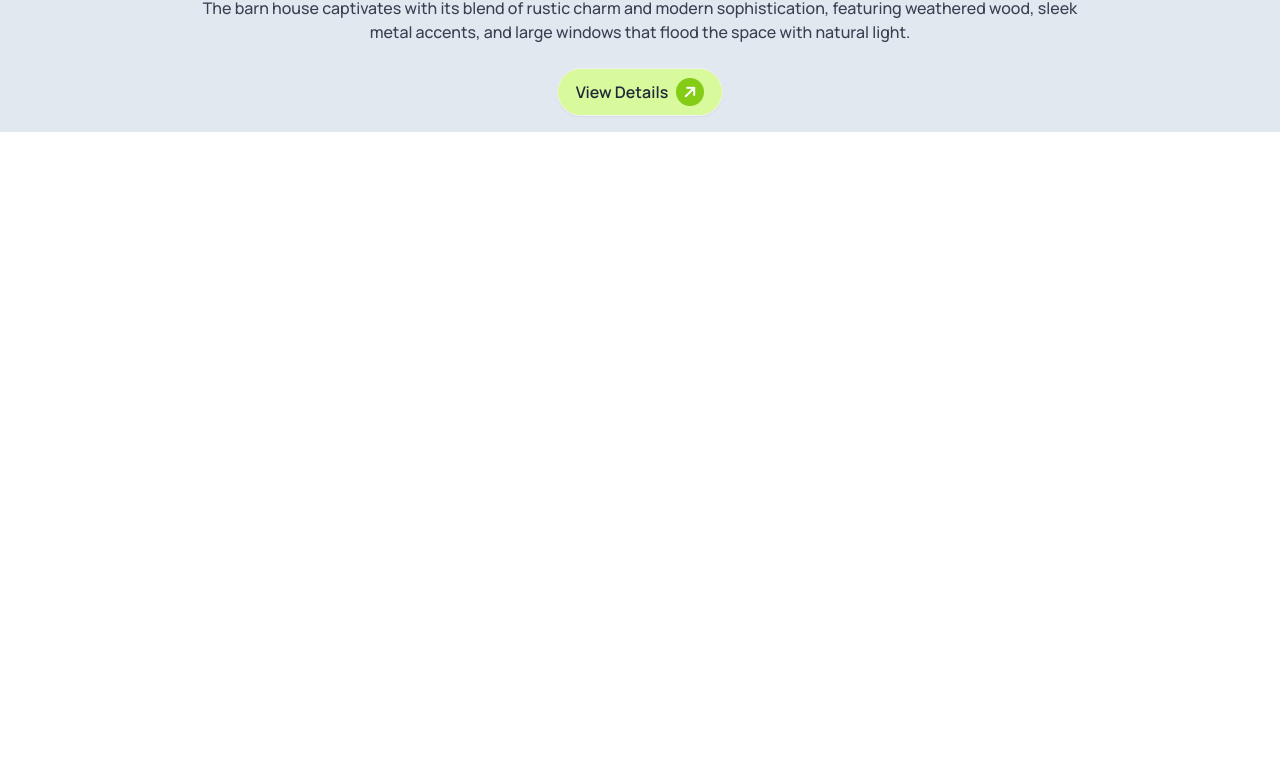
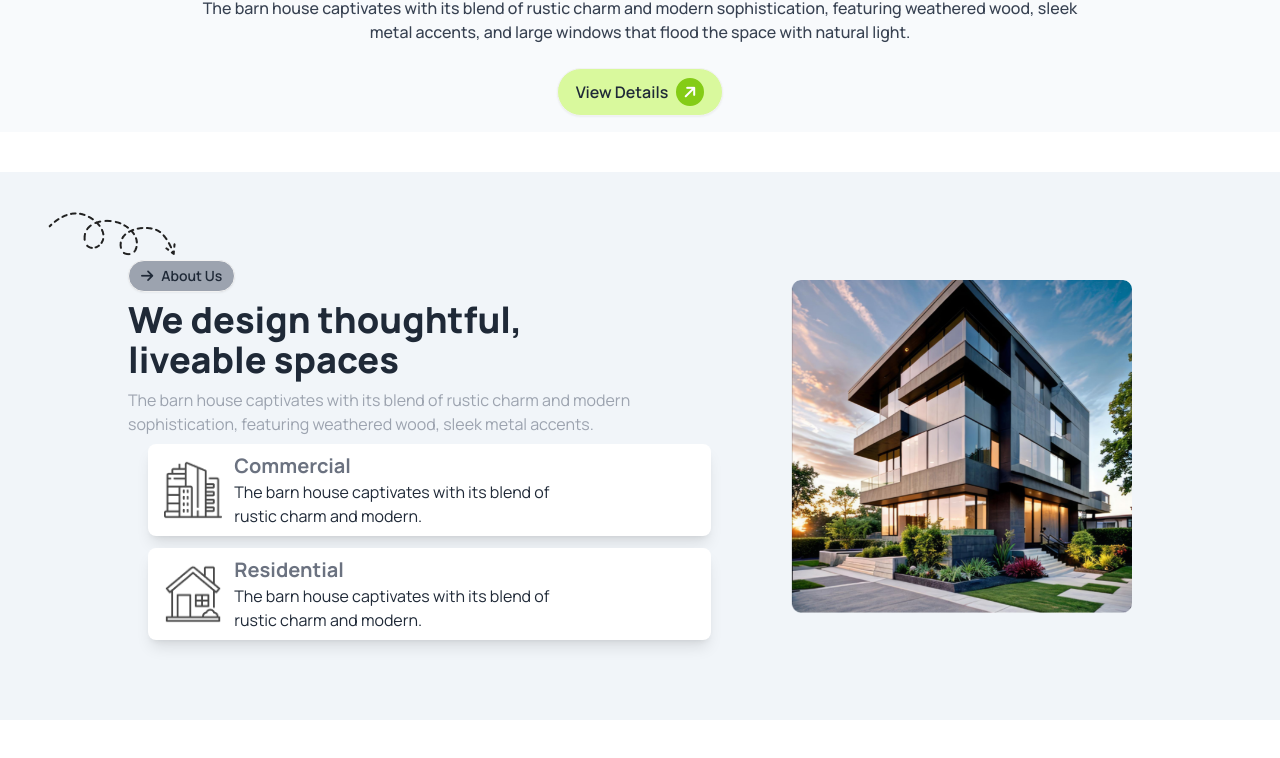
Before and after one commit to Shuvo1543/architechture-landing-page, a plain HTML site: page index.html in a window 1280 px wide. Shown: the part 602-1360 px from the top of the page. Before the commit the page ends 800 px from the top, so only its background shows below. Drawn offline with nearby package versions, Linux system fonts and the light colour scheme.

Commit message:
Added New Section

```diff
--- a/index.html
+++ b/index.html
@@ -36,7 +36,7 @@
 
 <body class="font-manrope">
   <!-- Header Section Start -->
-    <header class="bg-slate-200">
+  <header class="bg-slate-50">
     <!-- Navbar Section Start -->
 
     <section class="max-w-screen-lg mx-auto">
@@ -44,22 +44,12 @@
         <div class="navbar-start w-full justify-between md:w-1/2 md:justify-start ">
           <div class="dropdown">
             <div tabindex="0" role="button" class="btn btn-ghost lg:hidden">
-                      <svg
-                        xmlns="http://www.w3.org/2000/svg"
-                        class="h-5 w-5"
-                        fill="none"
-                        viewBox="0 0 24 24"
+              <svg xmlns="http://www.w3.org/2000/svg" class="h-5 w-5" fill="none" viewBox="0 0 24 24"
                 stroke="currentColor">
-                        <path
-                          stroke-linecap="round"
-                          stroke-linejoin="round"
-                          stroke-width="2"
-                          d="M4 6h16M4 12h8m-8 6h16" />
+                <path stroke-linecap="round" stroke-linejoin="round" stroke-width="2" d="M4 6h16M4 12h8m-8 6h16" />
               </svg>
             </div>
-                    <ul
-                      tabindex="0"
-                      class="menu menu-sm dropdown-content bg-base-100 rounded-box z-[1] mt-3 w-52 p-2 shadow">
+            <ul tabindex="0" class="menu menu-sm dropdown-content bg-base-100 rounded-box z-[1] mt-3 w-52 p-2 shadow">
               <li><a>Home</a></li>
               <li><a>Services</a></li>
               <li><a>Portfolio</a></li>
@@ -67,7 +57,9 @@
               <li><a>Contact Us</a></li>
             </ul>
           </div>
-                  <a class="text-xl"><i class="fa-solid fa-arrow-right w-7 h-7 inline-flex rounded-full items-center justify-center -rotate-45 text-white bg-lime-500"></i> Rinterio</a>
+          <a class="text-xl"><i
+              class="fa-solid fa-arrow-right w-7 h-7 inline-flex rounded-full items-center justify-center -rotate-45 text-white bg-lime-500"></i>
+            Rinterio</a>
         </div>
         <div class="navbar-center hidden lg:flex">
           <ul class="menu menu-horizontal px-1">
@@ -79,19 +71,30 @@
           </ul>
         </div>
         <div class="hidden md:flex navbar-end gap-4">
-                    <a href=""><i class="fa-solid fa-magnifying-glass w-7 h-7 rounded-full inline-flex justify-center items-center text-gray-400 bg-white"></i></a>
+          <a href=""><i
+              class="fa-solid fa-magnifying-glass w-7 h-7 rounded-full inline-flex justify-center items-center text-gray-400 bg-white"></i></a>
           <a href="" class="bg-white h-7 w-7 rounded-full inline-flex justify-center items-center">
 
             <svg width="18" height="18" viewBox="0 0 25 25" fill="none" xmlns="http://www.w3.org/2000/svg">
-                            <path d="M8.00795 16.028L15.2711 16.0304C19.7587 16.0319 20.4422 13.2129 21.2713 9.1015C21.5104 7.91561 21.63 7.32267 21.3431 6.92751C21.0561 6.53235 20.5058 6.53216 19.4052 6.5318L6.01111 6.52734" stroke="#737373" stroke-width="1.5" stroke-linecap="round"/>
-                            <path d="M8.00795 16.0282L5.39083 3.54225C5.16855 2.65184 4.36878 2.02698 3.45105 2.02668L2.5126 2.02637" stroke="#737373" stroke-width="1.5" stroke-linecap="round"/>
-                            <path d="M8.88797 16.0283L8.47653 16.0282C7.11318 16.0277 6.00758 17.1786 6.00711 18.5987C6.00703 18.8354 6.19117 19.0274 6.4184 19.0275L17.507 19.0312" stroke="#737373" stroke-width="1.5" stroke-linecap="round" stroke-linejoin="round"/>
-                            <path d="M10.506 22.0288C11.3344 22.0291 12.0062 21.3577 12.0065 20.5293C12.0067 19.7009 11.3354 19.0291 10.507 19.0288C9.67853 19.0285 9.00673 19.6999 9.00646 20.5283C9.00618 21.3567 9.67753 22.0285 10.506 22.0288Z" stroke="#737373" stroke-width="1.5"/>
-                            <path d="M17.506 22.0313C18.3344 22.0315 19.0062 21.3602 19.0065 20.5318C19.0067 19.7033 18.3354 19.0315 17.507 19.0313C16.6785 19.031 16.0067 19.7023 16.0065 20.5308C16.0062 21.3592 16.6775 22.031 17.506 22.0313Z" stroke="#737373" stroke-width="1.5"/>
+              <path
+                d="M8.00795 16.028L15.2711 16.0304C19.7587 16.0319 20.4422 13.2129 21.2713 9.1015C21.5104 7.91561 21.63 7.32267 21.3431 6.92751C21.0561 6.53235 20.5058 6.53216 19.4052 6.5318L6.01111 6.52734"
+                stroke="#737373" stroke-width="1.5" stroke-linecap="round" />
+              <path d="M8.00795 16.0282L5.39083 3.54225C5.16855 2.65184 4.36878 2.02698 3.45105 2.02668L2.5126 2.02637"
+                stroke="#737373" stroke-width="1.5" stroke-linecap="round" />
+              <path
+                d="M8.88797 16.0283L8.47653 16.0282C7.11318 16.0277 6.00758 17.1786 6.00711 18.5987C6.00703 18.8354 6.19117 19.0274 6.4184 19.0275L17.507 19.0312"
+                stroke="#737373" stroke-width="1.5" stroke-linecap="round" stroke-linejoin="round" />
+              <path
+                d="M10.506 22.0288C11.3344 22.0291 12.0062 21.3577 12.0065 20.5293C12.0067 19.7009 11.3354 19.0291 10.507 19.0288C9.67853 19.0285 9.00673 19.6999 9.00646 20.5283C9.00618 21.3567 9.67753 22.0285 10.506 22.0288Z"
+                stroke="#737373" stroke-width="1.5" />
+              <path
+                d="M17.506 22.0313C18.3344 22.0315 19.0062 21.3602 19.0065 20.5318C19.0067 19.7033 18.3354 19.0315 17.507 19.0313C16.6785 19.031 16.0067 19.7023 16.0065 20.5308C16.0062 21.3592 16.6775 22.031 17.506 22.0313Z"
+                stroke="#737373" stroke-width="1.5" />
             </svg>
 
           </a>
-                  <a class="btn">Book Consult <i class="fa-solid fa-arrow-right w-7 h-7 inline-flex rounded-full items-center justify-center -rotate-45 text-white bg-black"></i></a>
+          <a class="btn">Book Consult <i
+              class="fa-solid fa-arrow-right w-7 h-7 inline-flex rounded-full items-center justify-center -rotate-45 text-white bg-black"></i></a>
         </div>
       </div>
     </section>
@@ -104,11 +107,16 @@
         <div class="hero-content text-center">
           <div class="max-w-9/12 mx-auto">
             <img src="images/banner.png" alt="" class="mx-auto mb-5">
-                  <h1 class="text-2xl md:text-4xl lg:text-6xl font-extrabold">A barn house of this design has a striking appearance</h1>
+            <h1 class="text-2xl md:text-4xl lg:text-6xl font-extrabold">A barn house of this design has a striking
+              appearance</h1>
             <p class="py-6 text-gray-700 font-medium text-sm px-3 md:text-base md:px-10">
-                    The barn house captivates with its blend of rustic charm and modern sophistication, featuring weathered wood, sleek metal accents, and large windows that flood the space with natural light.
+              The barn house captivates with its blend of rustic charm and modern sophistication, featuring weathered
+              wood, sleek metal accents, and large windows that flood the space with natural light.
             </p>
-                  <button class="btn w-full md:w-3/12 lg:w-2/12 bg-lime-200 rounded-full font-semibold text-sm md:text-base">View Details <i class="fa-solid fa-arrow-right w-7 h-7 inline-flex rounded-full items-center justify-center -rotate-45 text-white bg-lime-500"></i></button>
+            <button
+              class="btn w-full md:w-3/12 lg:w-2/12 bg-lime-200 rounded-full font-semibold text-sm md:text-base">View
+              Details <i
+                class="fa-solid fa-arrow-right w-7 h-7 inline-flex rounded-full items-center justify-center -rotate-45 text-white bg-lime-500"></i></button>
           </div>
         </div>
       </div>
@@ -118,7 +126,55 @@
   <!-- Header Section End -->
 
   <!-- Main Section Start -->
-    <main></main>
+  <main>
+
+    <!-- About Us Section Start -->
+
+    <section class="bg-slate-100 my-10">
+      <div class="max-w-screen-lg mx-auto flex flex-col-reverse md:flex-col lg:flex-row gap-5 lg:gap-10 py-20">
+        <!-- About Us Text Content -->
+        <div class="space-y-2">
+          <div class="text-center lg:text-left space-y-2 relative">
+            <img src="images/Vector.png" alt="" class="absolute -top-10 -left-20 hidden lg:block">
+            <button class="btn bg-gray-400 btn-sm rounded-full"><i class="fa-solid fa-arrow-right"></i> About
+              Us</button>
+            <h2 class="text-2xl lg:text-4xl font-extrabold lg:w-3/4">We design thoughtful, liveable spaces</h2>
+            <p class="text-gray-400">The barn house captivates with its blend of rustic charm and
+              modern sophistication, featuring weathered wood, sleek metal accents.</p>
+          </div>
+          <div class="flex flex-col md:flex-row lg:flex-col gap-3 px-5">
+            <!-- Card -->
+            <div class="flex gap-3 lg:items-center bg-white rounded-lg shadow-lg px-4 py-2">
+              <div>
+                <img src="images/commercial.png" alt="">
+              </div>
+              <div>
+                <h4 class="text-xl font-bold text-gray-500">Commercial</h4>
+                <p class="text-gray-800 w-9/12">The barn house captivates with its blend of rustic charm and modern.</p>
+              </div>
+            </div>
+            <!-- card 2 -->
+            <div class="flex gap-3 lg:items-center bg-white rounded-lg shadow-lg px-4 py-2">
+              <div>
+                <img src="images/residential.png" alt="">
+              </div>
+              <div>
+                <h4 class="text-xl font-bold text-gray-500">Residential</h4>
+                <p class="text-gray-800 w-9/12">The barn house captivates with its blend of rustic charm and modern.</p>
+              </div>
+            </div>
+          </div>
+        </div>
+        <!-- About Us Images Content -->
+        <div class="lg:mt-7">
+          <img src="images/Rectangle.png" alt="" class="mx-auto px-5">
+        </div>
+      </div>
+    </section>
+
+    <!-- About Us Section Start -->
+
+  </main>
   <!-- Main Section End -->
 
   <!-- Footer Section Start -->
```
Lines whose indentation alone changed are shown as unchanged.
